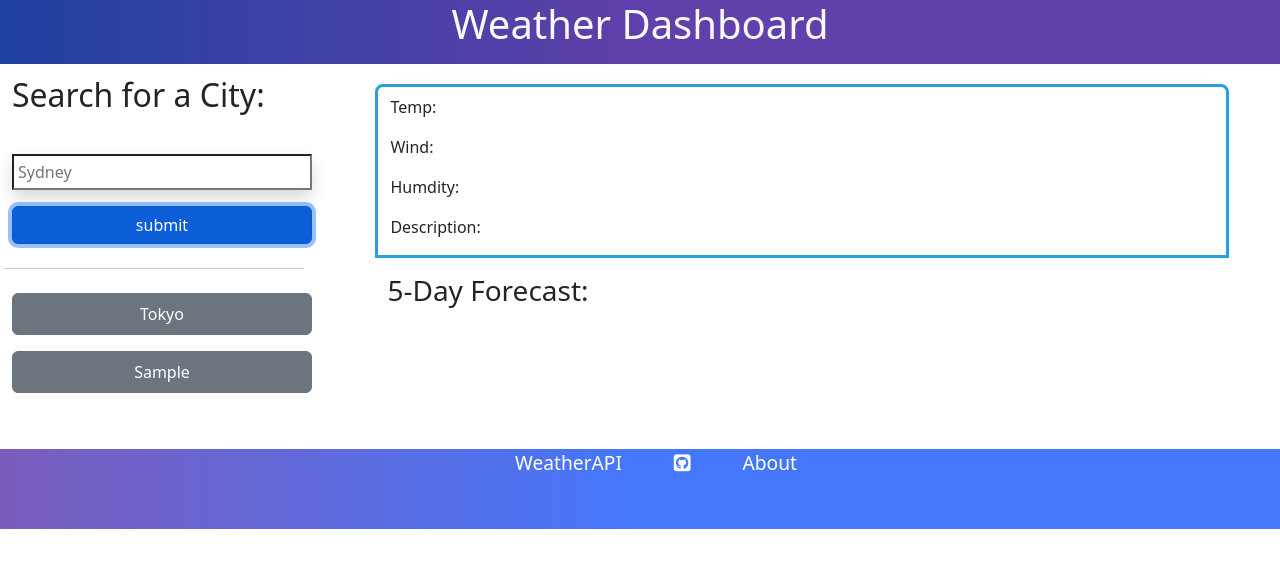
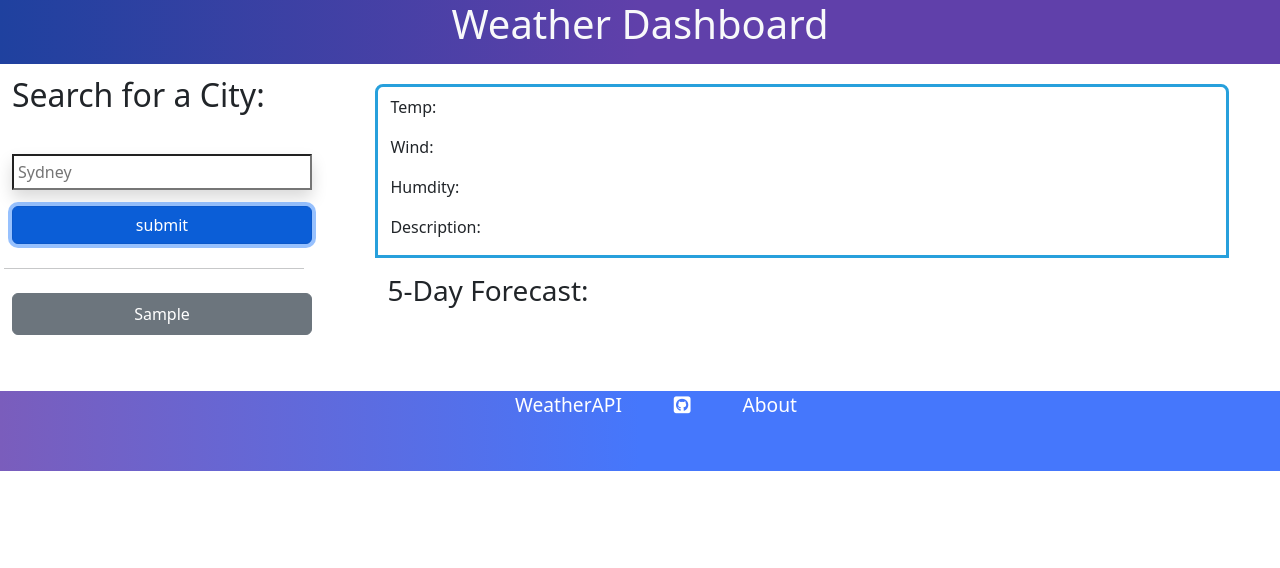
Before and after one commit to KangaZero/kangazero.weatherdashboard.io, a plain HTML site: page index.html in a window 1280 px wide. Both pictures are taken after typing "Sample" into the empty fields and a click on the input "submit". Drawn offline with nearby package versions, Linux system fonts and the light colour scheme; no server answers.

Commit message:
localstorage button function now working

```diff
--- a/assets/script.js
+++ b/assets/script.js
@@ -178,11 +178,14 @@ function renderCities(){
     var btnEl = document.createElement('button');
     btnEl.setAttribute('class','btn btn-secondary container p-2 m-2');
     btnEl.textContent = city;
+  //All fixed
+    btnEl.addEventListener('click', (e)=>{
+        getApi(e.currentTarget.outerText)
+    })
 
     leftbarEl.appendChild(btnEl);
   }
 
-  btnEl.addEventListener('click', getApi(btnEl.textContent));
 
 }
 
--- a/assets/style.css
+++ b/assets/style.css
@@ -59,3 +59,5 @@ a:hover{
     100% {
       transform: scale(2);
   }
+
+}
--- a/index.html
+++ b/index.html
@@ -31,8 +31,7 @@
                         <input id="submit" type="submit" class="container-fluid m-2 btn btn-primary" value="submit"></input>
                     <hr>
              </form>
-                    <!--TODO Add button to javascript-->
-                    <button class="btn btn-secondary container p-2 m-2">Tokyo</button>
+
                 </div>
                 <!-- Right bar Area -->
                 <div id="weather-content" class="col-9">
```
